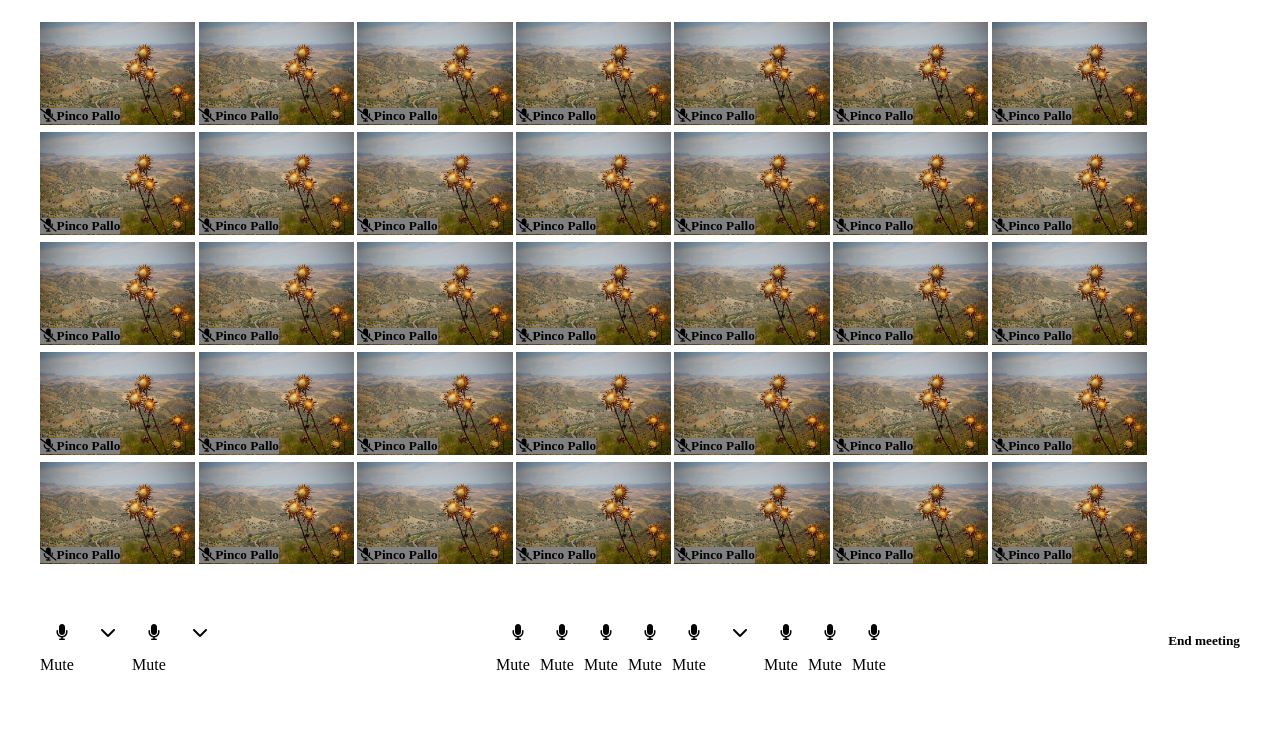
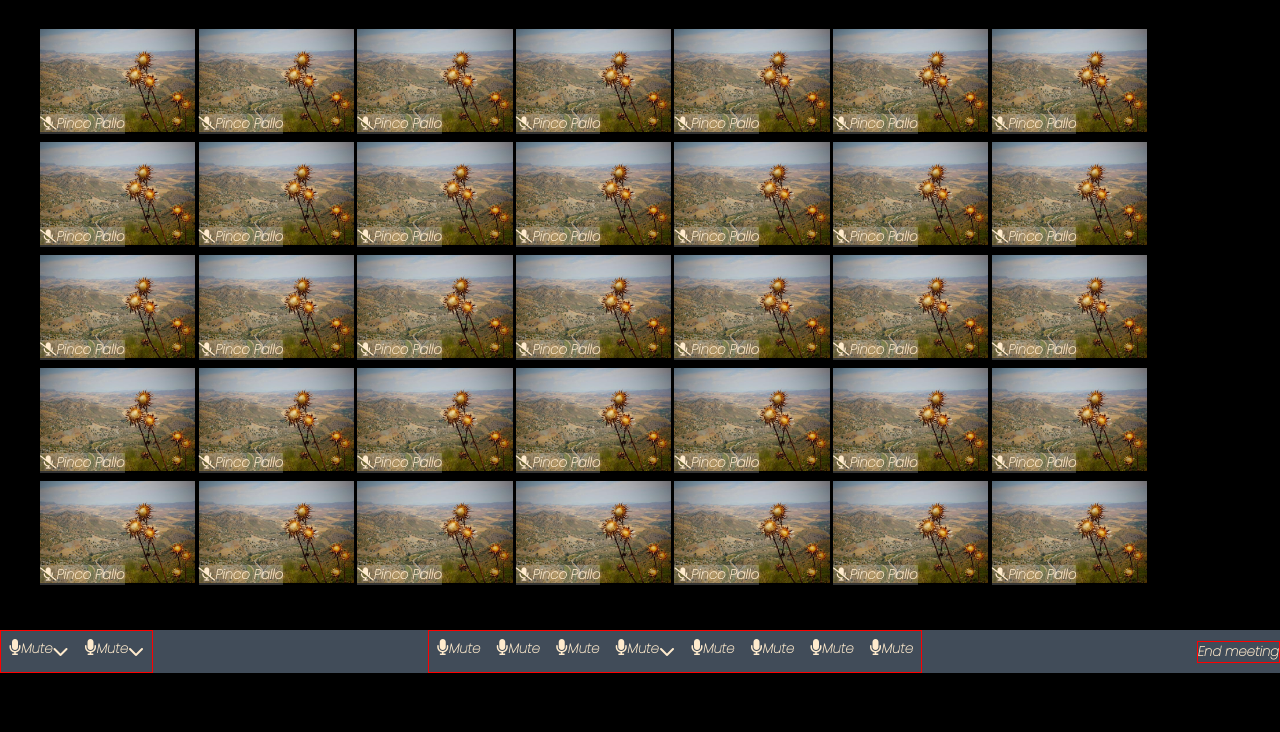
Before and after one commit to EnricoPiombini/html-css-zoom, a plain HTML site: page index.html in a window 1280 px wide. Shown: the part 68-800 px from the top of the page. Drawn offline with Linux system fonts and the light colour scheme.

Commit message:
button-bar

```diff
--- a/Css/style.css
+++ b/Css/style.css
@@ -1,8 +1,17 @@
+@import url('https://fonts.googleapis.com/css2?family=Poppins:ital,wght@1,100&display=swap');
+
 * {
     margin: 0;
     padding: 0;
     box-sizing: border-box;
 }
+
+body{
+    background-color: black;
+    color: blanchedalmond;
+    font-family: 'Poppins', sans-serif;
+}
+
 
 
 .start-content{
@@ -39,9 +48,9 @@
 .description{
     position: absolute;
     bottom:5px;
-    background-color:grey;
+    background-color: rgba(255,255,255,0.2);
+}
 
-}
 
 .row-wrap{
     display: flex;
@@ -53,16 +62,22 @@
     width: calc(100% / 7 - 1rem);
 }
 
-.section-flex{
+.last-part{
     display: flex;
     justify-content: space-between;
     align-items: center;
+    background-color: #414C59;
 }
 
-.flex-button{
+.flex{
     display: flex;
+    padding: .5rem;
 }
 
-.pad-1rem{
-    padding: 1rem;
+
+.side{
+    border: 1px solid red;
+    display: flex;
+
+
 }
--- a/index.html
+++ b/index.html
@@ -12,7 +12,7 @@
 </head>
 
 <body>
-    <div class="container">
+
     <div class="start-content">
         <div class="content border-content">
             <h5 class="name"><i class="fa-brands fa-windows"></i> Speaker View</h5>
@@ -23,6 +23,7 @@
         </div>
     </div>
 
+    <div class="container">
         <div class="section">
             <div class="row-wrap">
 
@@ -595,114 +596,107 @@
 
         </div>
 
-        <div class="section-flex">
-
-            <div class="flex-button">
-
-                <div class="icon-text">
-                    <div class="icon">
-                        <i class="pad-1rem fa-solid fa-microphone"></i>
     </div>
 
-                    <div class="text">Mute</div>
-                </div>
-                <div class="icon"><i class="pad-1rem fa-solid fa-chevron-down"></i></div>
+    <div class="last-part">
 
-                <div class="icon-text">
-                    <div class="icon">
+        <div class="side">
+            <div class="mute-video">
+                <div class="flex">
                     <i class="pad-1rem fa-solid fa-microphone"></i>
+                    <h5>Mute</h5>
+                    <div class="chevron">
+                        <i class="pad-1rem fa-solid fa-chevron-down"></i>
                     </div>
 
-                    <div class="text">Mute</div>
                 </div>
-                <div class="icon"><i class="pad-1rem fa-solid fa-chevron-down"></i></div>
             </div>
 
-
-
-            <div class="flex-button">
-
-                <div class="icon-text">
-                    <div class="icon">
+            <div class="video">
+                <div class="flex">
                     <i class="pad-1rem fa-solid fa-microphone"></i>
-                    </div>
-
-                    <div class="text">Mute</div>
-                </div>
-
-                <div class="icon-text">
-                    <div class="icon">
-                        <i class="pad-1rem fa-solid fa-microphone"></i>
-                    </div>
-
-
-
-                    <div class="text">Mute</div>
-                </div>
-
-                <div class="icon-text">
-                    <div class="icon">
-                        <i class="pad-1rem fa-solid fa-microphone"></i>
-                    </div>
-
-                    <div class="text">Mute</div>
-                </div>
-
-                <div class="icon-text">
-                    <div class="icon">
-                        <i class="pad-1rem fa-solid fa-microphone"></i>
-                    </div>
-
-                    <div class="text">Mute</div>
-                </div>
-
-
-                <div class="icon-text">
-                    <div class="icon">
-                        <i class="pad-1rem fa-solid fa-microphone"></i>
-                    </div>
-
-                    <div class="text">Mute</div>
-                </div>
-                <div class="icon"><i class="pad-1rem fa-solid fa-chevron-down"></i></div>
-
-
-                <div class="icon-text">
-                    <div class="icon">
-                        <i class="pad-1rem fa-solid fa-microphone"></i>
-                    </div>
-
-                    <div class="text">Mute</div>
-                </div>
-
-                <div class="icon-text">
-                    <div class="icon">
-                        <i class="pad-1rem fa-solid fa-microphone"></i>
-                    </div>
-
-                    <div class="text">Mute</div>
-                </div>
-
-                <div class="icon-text">
-                    <div class="icon">
-                        <i class="pad-1rem fa-solid fa-microphone"></i>
-                    </div>
-
-                    <div class="text">Mute</div>
+                    <h5>Mute</h5>
+                    <div class="chevron">
+                        <i class="pad-1rem fa-solid fa-chevron-down"></i>
                     </div>
 
                 </div>
 
 
-            <div class="flex-button">
-                <h5>End meeting</h5>
-            </div>
 
             </div>
 
 
         </div>
 
+
+
+
+        <div class="side">
+            <div class="flex">
+                <i class="pad-1-rem fa-solid fa-microphone"></i>
+                <h5>Mute</h5>
+            </div>
+
+            <div class="flex">
+                <i class="pad-1rem fa-solid fa-microphone"></i>
+                <h5>Mute</h5>
+            </div>
+
+            <div class="flex">
+                <i class="pad-1rem fa-solid fa-microphone"></i>
+                <h5>Mute</h5>
+            </div>
+
+            <div class="video">
+                <div class="flex">
+                    <i class="pad-1rem fa-solid fa-microphone"></i>
+                    <h5>Mute</h5>
+                    <div class="chevron">
+                        <i class="pad-1rem fa-solid fa-chevron-down"></i>
+                    </div>
+
+                </div>
+            </div>
+
+            <div class="flex">
+                <i class="pad-1rem fa-solid fa-microphone"></i>
+                <h5>Mute</h5>
+            </div>
+
+            <div class="flex">
+                <i class="pad-1rem fa-solid fa-microphone"></i>
+                <h5>Mute</h5>
+            </div>
+
+            <div class="flex">
+                <i class="pad-1 rem fa-solid fa-microphone"></i>
+                <h5>Mute</h5>
+            </div>
+
+            <div class="flex">
+                <i class="pad-1rem fa-solid fa-microphone"></i>
+                <h5>Mute</h5>
+            </div>
+
+
+        </div>
+
+
+
+
+
+        <div class="side">
+            <div class="text">
+                <h5>End meeting</h5>
+            </div>
+
+
+
+        </div>
+
+    </div>
+
 </body>
 
 </html>
```
Lines whose indentation alone changed are shown as unchanged.
